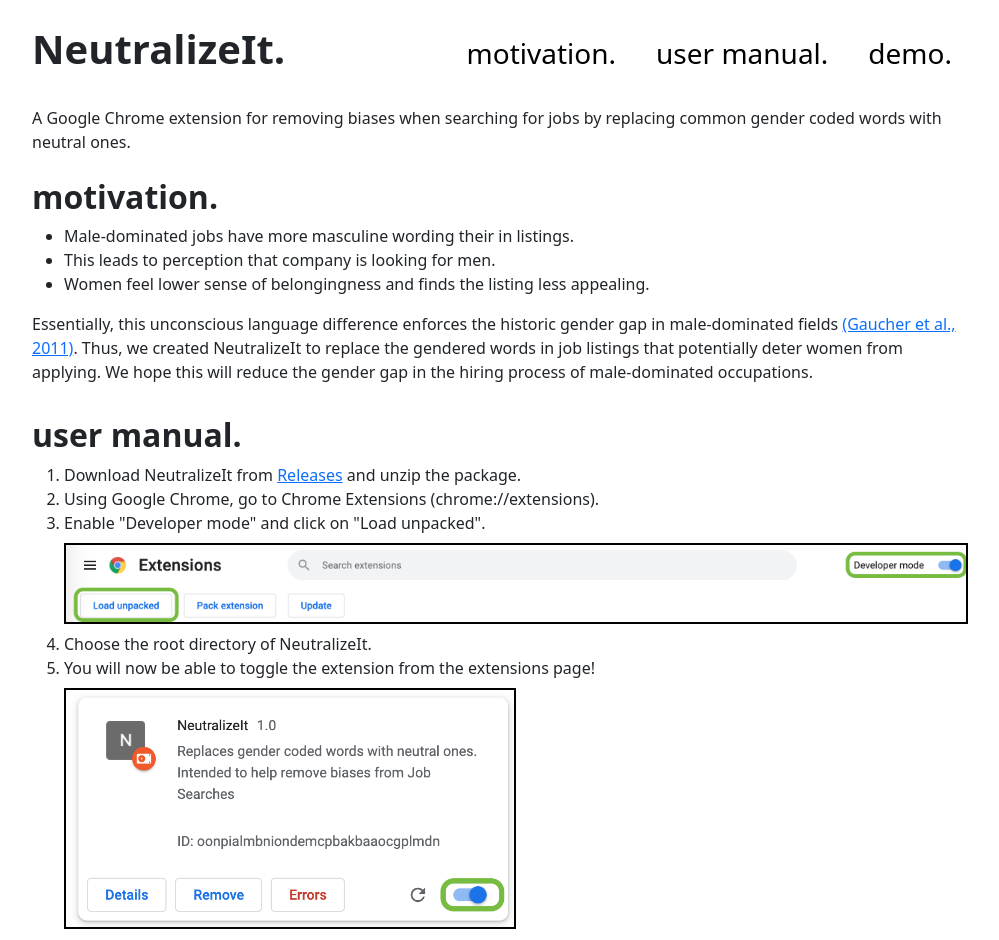
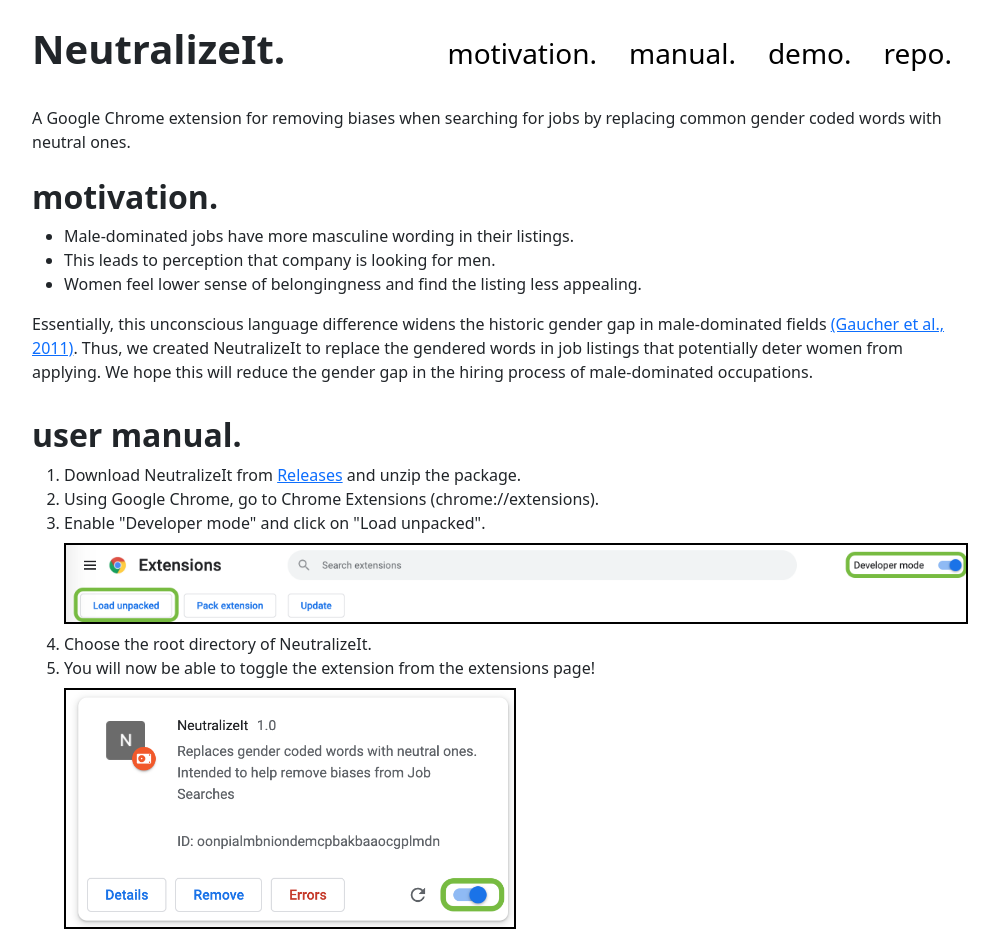
Before and after one commit to DSC-HackForGood-2022/NeutralizeIt, a browser extension: page docs/index.html in a window 1280 px wide. Shown: the top 940 px of the page, without its empty margins (140-1139 px from the left). Drawn offline with nearby package versions, Linux system fonts and the light colour scheme.

Commit message:
Edited nav links

```diff
--- a/docs/index.html
+++ b/docs/index.html
@@ -15,9 +15,15 @@
     <nav class="row py-4">
       <h1 class="fw-bold fs-1 col-4 align-self-center">NeutralizeIt.</h1>
       <div class="col fs-3">
+        <a
+          href="https://github.com/DSC-HackForGood-2022/NeutralizeIt"
+          target="_blank"
+          class="float-end nav-link"
+          >repo.</a
+        >
         <a href="#demo" class="float-end nav-link">demo.</a>
-        <a href="#manual" class="float-end me-2 nav-link">user manual.</a>
-        <a href="#motivation" class="float-end me-2 nav-link">motivation.</a>
+        <a href="#manual" class="float-end nav-link">manual.</a>
+        <a href="#motivation" class="float-end nav-link">motivation.</a>
       </div>
     </nav>
 
@@ -29,16 +35,16 @@
       <h2 class="fs-2 fw-bold">motivation.</h2>
       <ul>
         <li>
-          Male-dominated jobs have more masculine wording their in listings.
+          Male-dominated jobs have more masculine wording in their listings.
         </li>
         <li>This leads to perception that company is looking for men.</li>
         <li>
-          Women feel lower sense of belongingness and finds the listing less
+          Women feel lower sense of belongingness and find the listing less
           appealing.
         </li>
       </ul>
       <p>
-        Essentially, this unconscious language difference enforces the historic
+        Essentially, this unconscious language difference widens the historic
         gender gap in male-dominated fields
         <a
           href="https://doi.apa.org/doiLanding?doi=10.1037%2Fa0022530"
```
